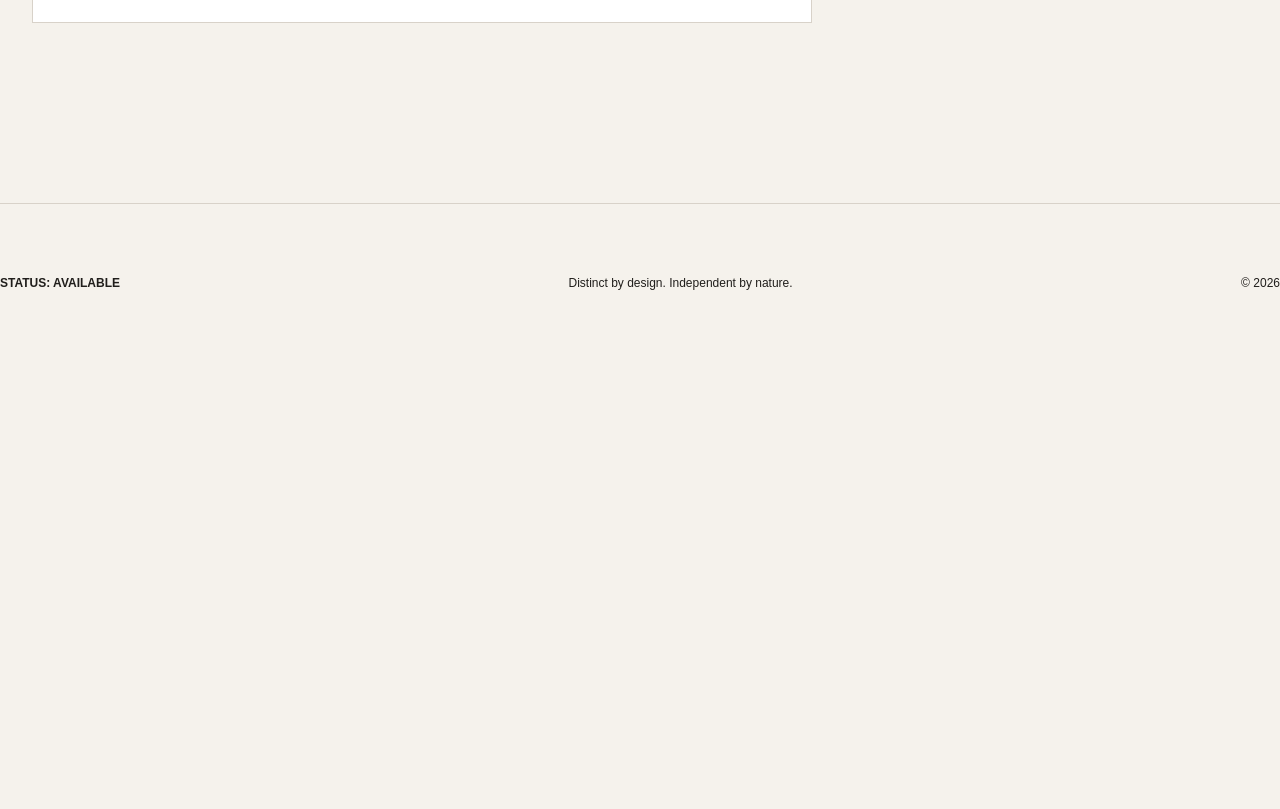
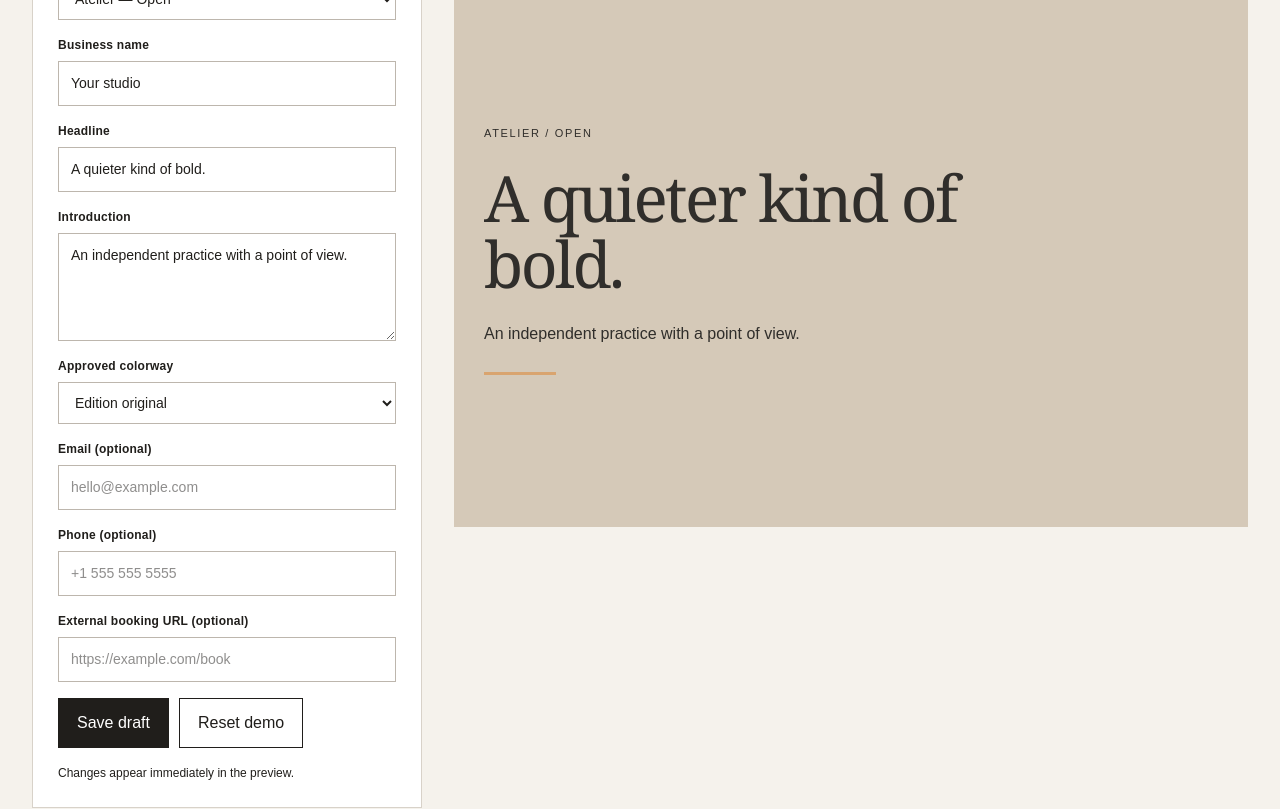
Before and after one commit to shawnachirillo/status_available, a Next.js app: page /app in a window 1280 px wide. Shown: the part 540-1349 px from the top of the page. Before the commit the page ends 864 px from the top, so only its background shows below. Built offline with nearby package versions, Linux system fonts and the light colour scheme.

Commit message:
Add initial Edition customization editor

```diff
--- a/src/app/app/page.tsx
+++ b/src/app/app/page.tsx
@@ -1 +1,53 @@
-export default function CustomerArea(){return <main className="shell"><section className="detail"><span className="eyebrow">Customer workspace</span><h1>My space.</h1><p>Your Edition dashboard will live here after authentication and purchase provisioning are implemented.</p><div className="notice">Not yet active: sign-in, purchases, editor, publishing, domains, and exports. No customer data is being collected.</div></section></main>}
+'use client';
+
+import { useEffect, useState } from 'react';
+import { editions } from '../../lib/editions';
+
+type Draft = { edition: string; business: string; headline: string; description: string; email: string; phone: string; booking: string; palette: number };
+const KEY = 'status-available-editor-demo-v1';
+const palettes = [
+  { label: 'Edition original', background: '', foreground: '', accent: '' },
+  { label: 'Ink / Ivory', background: '#f2eee5', foreground: '#23201d', accent: '#b56a43' },
+  { label: 'Clay / Plum', background: '#e9d6c9', foreground: '#482b39', accent: '#995c60' },
+];
+const initial: Draft = { edition: 'atelier', business: 'Your studio', headline: 'A quieter kind of bold.', description: 'An independent practice with a point of view.', email: '', phone: '', booking: '', palette: 0 };
+function safeHref(kind: 'email'|'phone'|'booking', value: string) {
+  if (!value.trim()) return null;
+  if (kind === 'email') return /^[^\s@]+@[^\s@]+\.[^\s@]+$/.test(value) ? `mailto:${value}` : null;
+  if (kind === 'phone') return /^[+\d()\s.-]{7,25}$/.test(value) ? `tel:${value.replace(/[^+\d]/g,'')}` : null;
+  try { const url = new URL(value); return ['https:', 'http:'].includes(url.protocol) ? url.href : null; } catch { return null; }
+}
+export default function CustomerArea() {
+  const [draft, setDraft] = useState<Draft>(initial);
+  const [ready, setReady] = useState(false);
+  const [saved, setSaved] = useState('');
+  useEffect(() => { try { const value = localStorage.getItem(KEY); if (value) { const parsed = JSON.parse(value); if (parsed && typeof parsed === 'object' && editions.some(e => e.slug === parsed.edition)) setDraft({ ...initial, ...parsed }); } } catch { /* Ignore invalid browser storage */ } setReady(true); }, []);
+  function change<K extends keyof Draft>(key: K, value: Draft[K]) { setDraft(d => ({...d, [key]: value})); setSaved('Unsaved changes'); }
+  function save() { try { localStorage.setItem(KEY, JSON.stringify(draft)); setSaved('Saved in this browser'); } catch { setSaved('Unable to save: browser storage unavailable'); } }
+  function reset() { setDraft(initial); try { localStorage.removeItem(KEY); } catch { /* storage unavailable */ } setSaved('Demo reset'); }
+  const edition = editions.find(e => e.slug === draft.edition) ?? editions[0];
+  const chosen = palettes[draft.palette] ?? palettes[0];
+  const colors = chosen.background ? chosen : edition;
+  return <main className="shell editor-page">
+    <div className="editor-intro"><span className="eyebrow">Edition studio · local demonstration</span><h1>Make it yours.</h1><p>Curated choices. A fixed composition. Preview your edits before publishing becomes available.</p><div className="notice">Demo only: no account, purchase, cloud save, or live publication. Avoid entering sensitive information. Data stays in this browser until cleared.</div></div>
+    <div className="editor-grid">
+      <section className="editor-controls" aria-label="Website settings">
+        <label>Edition<select value={draft.edition} onChange={e => { const next = editions.find(x => x.slug === e.target.value)!; setDraft(d => ({...d, edition: next.slug, headline: next.displayTitle, palette: 0})); setSaved('Unsaved changes'); }}>{editions.map(e => <option key={e.slug} value={e.slug}>{e.name} — {e.tier}</option>)}</select></label>
+        <label>Business name<input maxLength={70} value={draft.business} onChange={e => change('business', e.target.value)} /></label>
+        <label>Headline<input maxLength={110} value={draft.headline} onChange={e => change('headline', e.target.value)} /></label>
+        <label>Introduction<textarea rows={4} maxLength={420} value={draft.description} onChange={e => change('description', e.target.value)} /></label>
+        <label>Approved colorway<select value={draft.palette} onChange={e => change('palette', Number(e.target.value))}>{palettes.map((p,i) => <option key={i} value={i}>{p.label}</option>)}</select></label>
+        <label>Email (optional)<input type="email" value={draft.email} onChange={e => change('email', e.target.value)} placeholder="hello@example.com" /></label>
+        <label>Phone (optional)<input type="tel" value={draft.phone} onChange={e => change('phone', e.target.value)} placeholder="+1 555 555 5555" /></label>
+        <label>External booking URL (optional)<input type="url" value={draft.booking} onChange={e => change('booking', e.target.value)} placeholder="https://example.com/book" /></label>
+        <div className="editor-actions"><button type="button" onClick={save} disabled={!ready}>Save draft</button><button type="button" className="secondary-action" onClick={reset}>Reset demo</button></div>
+        <p className="editor-status" role="status">{saved || 'Changes appear immediately in the preview.'}</p>
+      </section>
+      <section className="preview-column" aria-label="Live website preview"><div className="preview-label"><strong>Live preview</strong><span>Not published</span></div><div className="website-preview" style={{background: colors.background, color: colors.foreground}}>
+        <div className="preview-top"><span>{draft.business || 'Your studio'}</span><span>{edition.category}</span></div>
+        <div className="preview-body"><span className="preview-kicker">{edition.name} / {edition.tier}</span><h2>{draft.headline || 'Your headline'}</h2><p>{draft.description || 'Your introduction goes here.'}</p><div className="preview-accent" style={{background: colors.accent}} /></div>
+        <div className="preview-bottom">{safeHref('email',draft.email) && <a href={safeHref('email',draft.email)!}>Email</a>}{safeHref('phone',draft.phone) && <a href={safeHref('phone',draft.phone)!}>Call</a>}{safeHref('booking',draft.booking) && <a href={safeHref('booking',draft.booking)!} target="_blank" rel="noopener noreferrer">Book</a>}</div>
+      </div></section>
+    </div>
+  </main>;
+}
```
Also changed, not shown: next-env.d.ts, src/app/globals.css, 1 other file (tests, documents, lock files or other folders).
